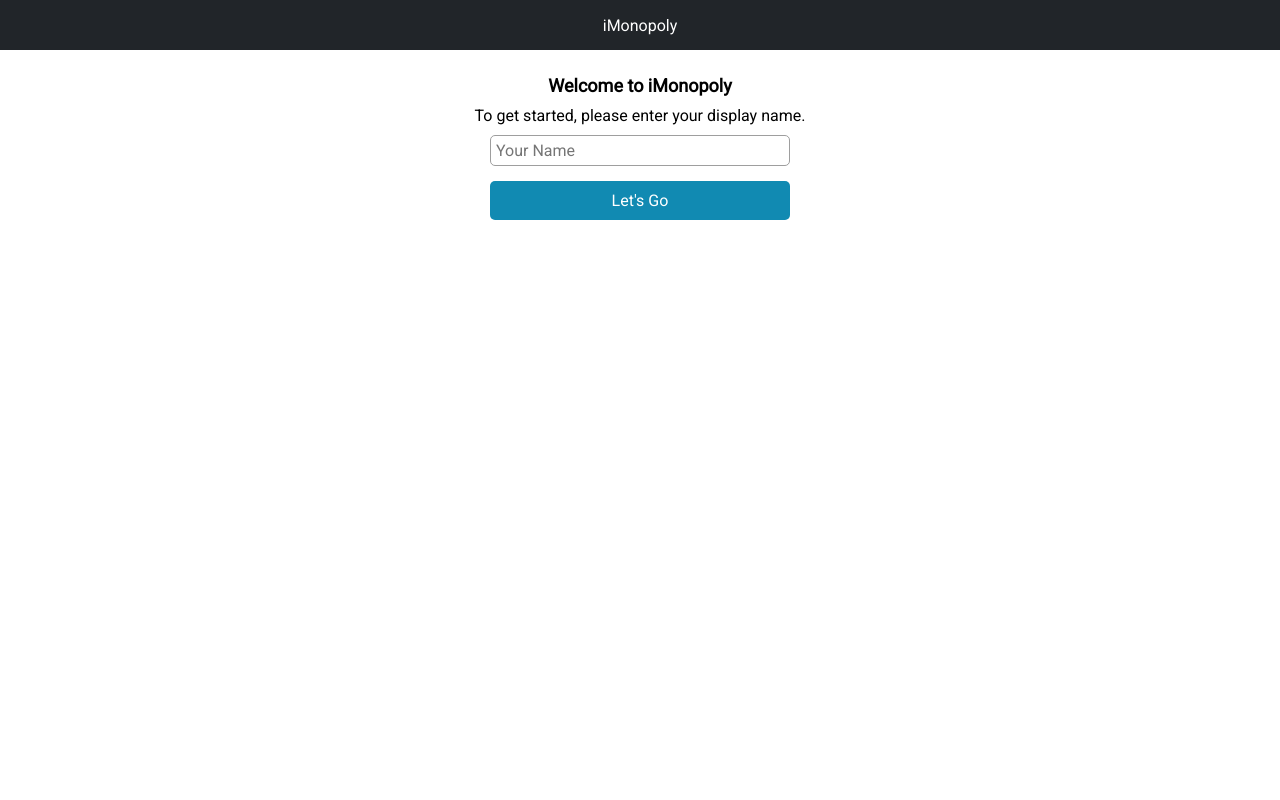
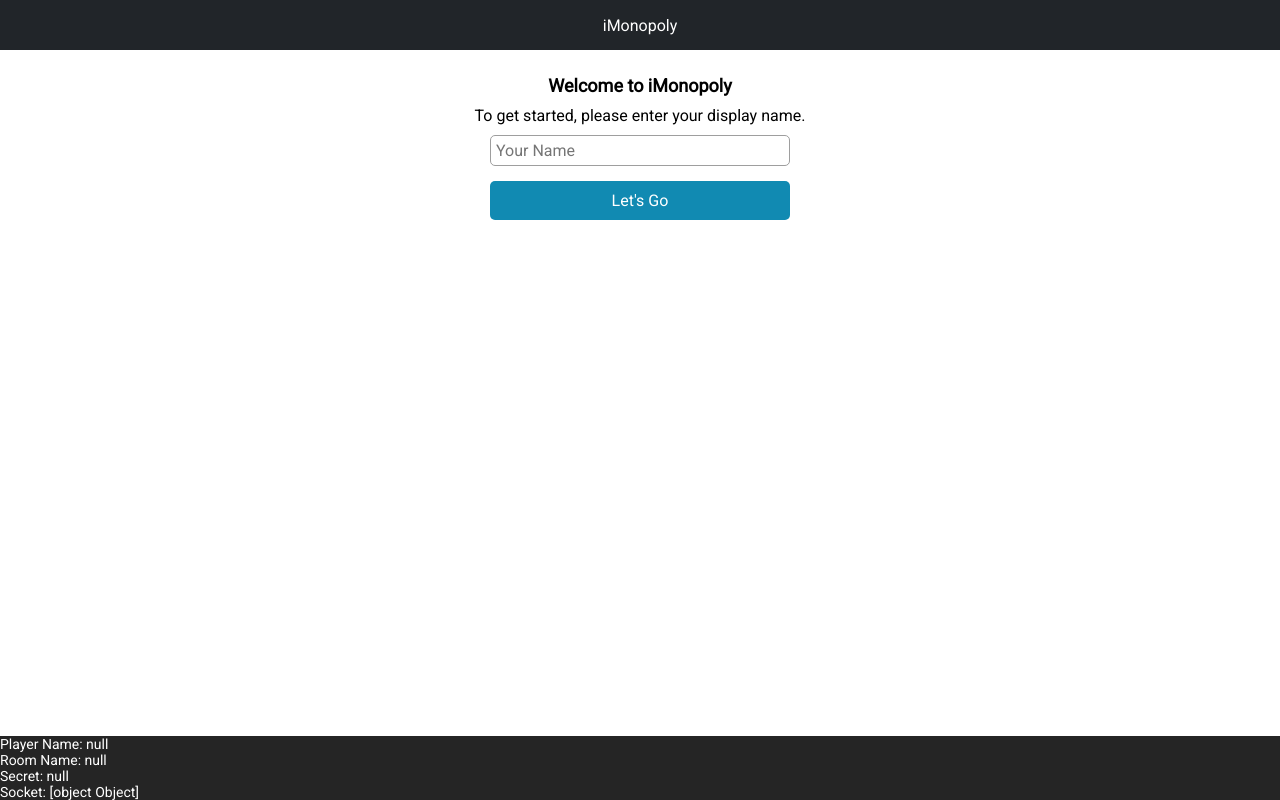
Before and after one commit to jacobcambell/pennybags, a React (Create React App) app in the folder frontend/: page / in a window 1280 px wide. Built offline with nearby package versions, Linux system fonts and the light colour scheme; no server answers.

Commit message:
Use only one socket, passed down from App in context instead of a new context in every component

```diff
--- a/frontend/src/App.js
+++ b/frontend/src/App.js
@@ -1,7 +1,9 @@
 import { useState } from 'react';
 import { BrowserRouter as Router, Switch, Route } from 'react-router-dom';
+import io from 'socket.io-client';
 
 import CreateRoom from './components/CreateRoom';
+import Debug from './components/Debug';
 import Game from './components/Game';
 import Home from './components/Home';
 import JoinRoom from './components/JoinRoom';
@@ -18,9 +20,12 @@ function App() {
     secret: null
   });
 
+  // Socket that is used accross our entire application
+  const socket = io('http://localhost:8000');
+
   return (
     <div className="App">
-      <SettingsContext.Provider value={{ settings, setSettings }}>
+      <SettingsContext.Provider value={{ settings, setSettings, socket }}>
         <Router>
           <Nav></Nav>
 
@@ -41,6 +46,8 @@ function App() {
               <Game></Game>
             </Route>
           </Switch>
+
+          <Debug></Debug>
         </Router>
       </SettingsContext.Provider>
     </div>
--- a/frontend/src/components/CreateRoom/index.js
+++ b/frontend/src/components/CreateRoom/index.js
@@ -1,5 +1,4 @@
 import { useState, useContext } from 'react';
-import io from 'socket.io-client';
 import { useHistory } from 'react-router-dom';
 import { SettingsContext } from '../../SettingsContext';
 
@@ -7,8 +6,7 @@ import styles from './CreateRoom.module.css';
 
 const CreateRoom = () => {
 
-    const socket = io('http://localhost:8000');
-    const { settings, setSettings } = useContext(SettingsContext);
+    const { settings, setSettings, socket } = useContext(SettingsContext);
 
     const [roomname, setRoomname] = useState();
     const [roompassword, setRoompassword] = useState();
@@ -51,7 +49,7 @@ const CreateRoom = () => {
 
             <button onClick={handleForm} className={styles.createBtn}>Create Room</button>
         </div>
-     );
+    );
 }
 
 export default CreateRoom;
--- /dev/null
+++ b/frontend/src/components/Debug/Debug.module.css
@@ -0,0 +1,14 @@
+.debug {
+  background: #252525;
+  position: fixed;
+  bottom: 0;
+  left: 0;
+  width: 100%;
+}
+
+.debug p {
+  color: white;
+  display: block;
+  font-size: 14px;
+}
+/*# sourceMappingURL=Debug.module.css.map */
--- /dev/null
+++ b/frontend/src/components/Debug/Debug.module.scss
@@ -0,0 +1,13 @@
+.debug {
+    background: rgb(37, 37, 37);
+    position: fixed;
+    bottom: 0;
+    left: 0;
+    width: 100%;
+
+    p {
+        color: white;
+        display: block;
+        font-size: 14px;
+    }
+}
--- /dev/null
+++ b/frontend/src/components/Debug/index.js
@@ -0,0 +1,23 @@
+import styles from './Debug.module.css';
+import { useContext, useEffect } from 'react';
+import { SettingsContext } from '../../SettingsContext';
+
+const Debug = () => {
+    // This component is to be used for debugging purposes
+    const { settings, setSettings, socket } = useContext(SettingsContext);
+
+    useEffect(() => {
+        console.log(settings)
+    }, []);
+
+    return (
+        <div className={styles.debug}>
+            <p>{`Player Name: ` + settings.player_name}</p>
+            <p>{`Room Name: ` + settings.room_name}</p>
+            <p>{`Secret: ` + settings.secret}</p>
+            <p>{`Socket: ` + socket}</p>
+        </div>
+    );
+}
+
+export default Debug;
--- a/frontend/src/components/Game/Balance/index.js
+++ b/frontend/src/components/Game/Balance/index.js
@@ -1,14 +1,12 @@
 import { useEffect, useState, useContext } from 'react';
-import io from 'socket.io-client';
 import styles from './Balance.module.css';
 
 import { SettingsContext } from '../../../SettingsContext';
 
 const Balance = () => {
 
-    const [ balance, setBalance ] = useState('0');
-    const socket = io('http://localhost:8000');
-    const { settings, setSettings } = useContext(SettingsContext);
+    const [balance, setBalance] = useState('0');
+    const { settings, setSettings, socket } = useContext(SettingsContext);
 
     useEffect(() => {
         // Load the player's current balance
@@ -27,7 +25,7 @@ const Balance = () => {
             <p className={styles.title}>My Balance</p>
             <p className={styles.balance}>{`$${balance}`}</p>
         </div>
-     );
+    );
 }
 
 export default Balance;
--- a/frontend/src/components/Game/EventFeed/index.js
+++ b/frontend/src/components/Game/EventFeed/index.js
@@ -2,12 +2,9 @@ import styles from './EventFeed.module.css';
 import { useContext, useEffect, useState } from 'react';
 import { SettingsContext } from '../../../SettingsContext';
 
-import io from 'socket.io-client';
-
 const EventFeed = () => {
 
-    const { settings, setSettings } = useContext(SettingsContext);
-    const socket = io('http://localhost:8000');
+    const { settings, setSettings, socket } = useContext(SettingsContext);
     const [eventFeed, setEventFeed] = useState([]);
 
     useEffect(() => {
--- a/frontend/src/components/Game/PlayerList/index.js
+++ b/frontend/src/components/Game/PlayerList/index.js
@@ -1,13 +1,11 @@
 import { useEffect, useContext, useState } from 'react';
 import styles from './PlayerList.module.css';
-import io from 'socket.io-client';
 
 import { SettingsContext } from '../../../SettingsContext';
 
 const PlayerList = () => {
 
-    const socket = io('http://localhost:8000');
-    const { settings, setSettings } = useContext(SettingsContext);
+    const { settings, setSettings, socket } = useContext(SettingsContext);
     const [players, setPlayers] = useState();
 
     useEffect(() => {
--- a/frontend/src/components/JoinRoom/index.js
+++ b/frontend/src/components/JoinRoom/index.js
@@ -1,6 +1,5 @@
 import { Link, useHistory } from 'react-router-dom';
 import { useEffect, useState, useContext } from 'react';
-import io from 'socket.io-client';
 
 import styles from './JoinRoom.module.css';
 
@@ -8,9 +7,8 @@ import { SettingsContext } from '../../SettingsContext';
 
 const JoinRoom = () => {
 
-    const socket = io('http://localhost:8000');
     const [roomList, setRoomList] = useState([]);
-    const { settings, setSettings } = useContext(SettingsContext);
+    const { settings, setSettings, socket } = useContext(SettingsContext);
     const history = useHistory();
 
     useEffect(() => {
```
Also changed, not shown: 1 other file (tests, documents, lock files or other folders).
